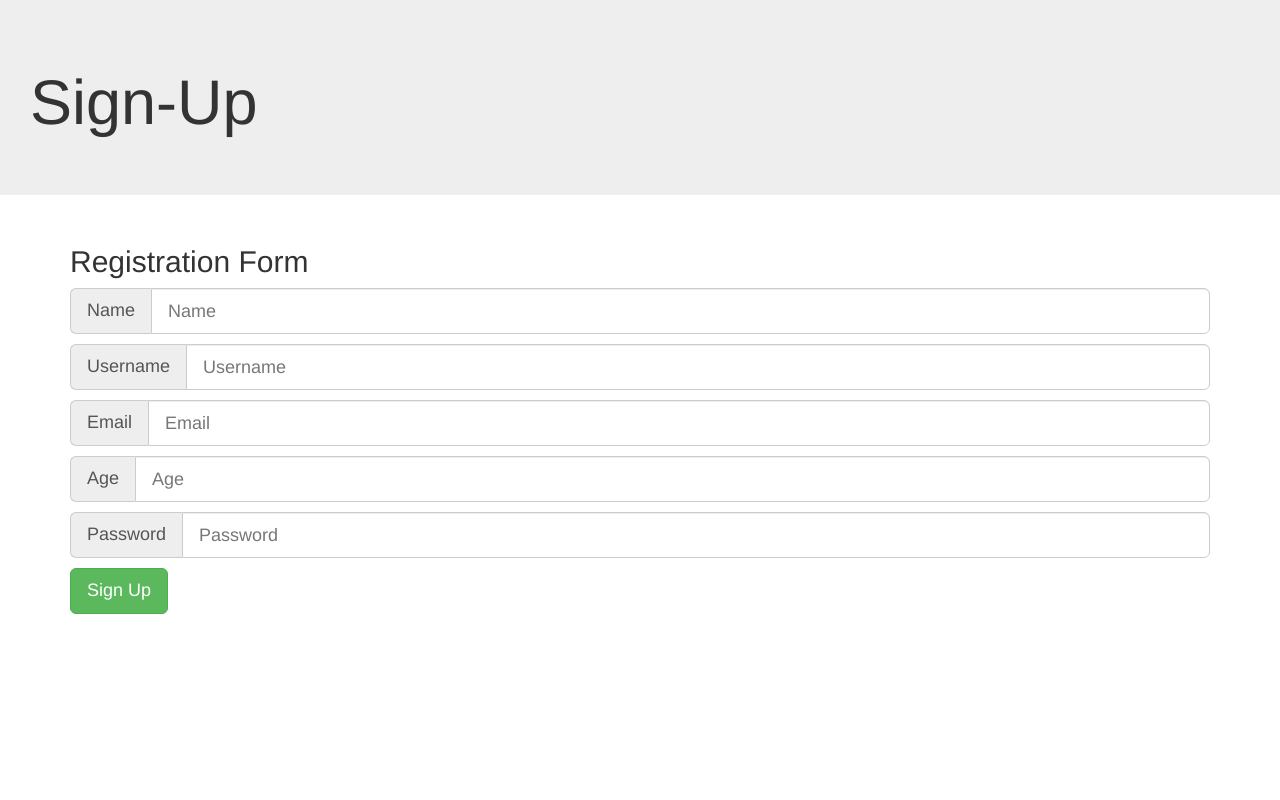
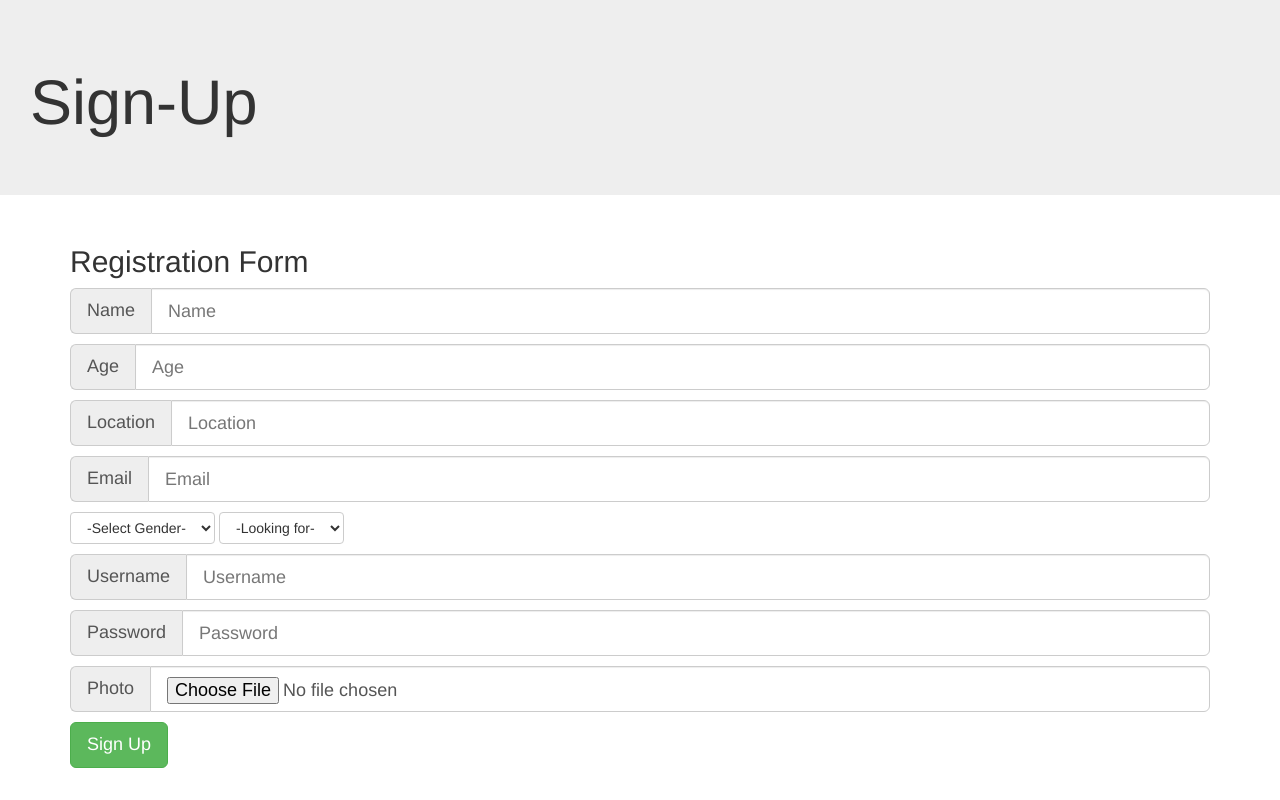
Before and after one commit to HENM1415/henm1415g4, a PHP site: page /register.php in a window 1280 px wide. Run offline with PHP 8.4, Linux system fonts and the light colour scheme; tables that the repository leaves empty or names only in its code hold one stand-in row (values such as "Sample post"); some libraries are stand-ins or nearby versions.

Commit message:
Integration of GeoLocation feature with sign up

```diff
--- a/register.php
+++ b/register.php
@@ -4,12 +4,37 @@
 	<meta name="viewport" content="width=device-width, initial-scale=1.0">
     <link href="css/bootstrap.min.css" rel="stylesheet" media="screen">
 </head>
+<script src="https://apis.google.com/js/client.js?onload=handleClientLoad"></script>
+<script src="https://ajax.googleapis.com/ajax/libs/jquery/2.1.1/jquery.min.js"></script>
+<script type="text/javascript">
+function getCoordinates(){
+	var urlPart1 = "http://maps.googleapis.com/maps/api/geocode/json?address=";
+	var urlPart2 = "=true_or_false";
+	var pos = document.getElementById("location").value;
+	// var url = "http://maps.googleapis.com/maps/api/geocode/json?address=Aachen=true_or_false";
+	var url = urlPart1 + pos + urlPart2;
+	// alert(url);
+	// var data;
+	console.log(url);
+
+	$.getJSON(url, function(data) {
+	    //data is the JSON string
+	    var lat = data.results[0].geometry.location.lat;
+	    var lng = data.results[0].geometry.location.lng;
+
+	    document.getElementById("lat").value = lat;
+	    document.getElementById("lng").value = lng;
+	    console.log(data.results[0].geometry.location);
+	});
+}
+
+</script>
 <body>
 	<div class="jumbotron">
 		<h1>Sign-Up</h1>
 	</div>
 	<div id="container">
-		<form method="POST" action="signup.php">
+		<form method="POST" action="signup.php" enctype="multipart/form-data"  onSubmit = "getCoordinates()">
 			<div class="form-group">
 				<div class="container">
 				<h2>Registration Form</h2>
@@ -18,23 +43,63 @@
 				  <input id="na" name="na" type="text" class="form-control" placeholder="Name">
 				</div></p>
 				<p><div class="input-group input-group-lg">
-				  <span class="input-group-addon">Username</span>
-				  <input id="username" name="username" type="text" class="form-control" placeholder="Username">
+				  <span class="input-group-addon">Age</span>
+				  <input id="age" name="age" type="text" class="form-control" placeholder="Age">
+				</div></p>
+				<p><div class="input-group input-group-lg">
+				  <span class="input-group-addon">Location</span>
+				  <input id="location" name="location" type="text" class="form-control" placeholder="Location">
 				</div></p>
 				<p><div class="input-group input-group-lg">
 				  <span class="input-group-addon">Email</span>
 				  <input id="email" name="email" type="text" class="form-control" placeholder="Email">
 				</div></p>
+				<p>
+				<div class="dropdown">
+					<select class="btn btn-default dropdown-toggle" name="gender">
+					  <option value="0">-Select Gender-</option>
+					  <?php
+							require_once 'conn.php';
+							$query = mysqli_query($conn,"SELECT * FROM genders ");
+							while($data=mysqli_fetch_array($query,MYSQLI_NUM))
+							{
+								echo "<option value=".$data[0].">";
+								echo $data[1]."</option>";
+							}
+						?>
+					</select>
+
+					<select class="btn btn-default dropdown-toggle" name="looking">
+					  <option value="0">-Looking for-</option>
+					  <?php
+					  $query = mysqli_query($conn,"SELECT * FROM genders ");
+							while($data=mysqli_fetch_array($query,MYSQLI_NUM))
+							{
+								echo "<option value=".$data[0].">";
+								echo $data[1]."</option>";
+							}
+						mysqli_close($conn);
+					   ?>
+					</select>
+				</div>
+
+				</p>
 				<p><div class="input-group input-group-lg">
-				  <span class="input-group-addon">Age</span>
-				  <input id="age" name="age" type="text" class="form-control" placeholder="Age">
+				  <span class="input-group-addon">Username</span>
+				  <input id="username" name="username" type="text" class="form-control" placeholder="Username">
 				</div></p>
 				<p><div class="input-group input-group-lg">
 				  <span class="input-group-addon">Password</span>
 				  <input id="password" name="password" type="password" class="form-control" placeholder="Password">
 				</div></p>
+				<p><div class="input-group input-group-lg">
+				  <span class="input-group-addon">Photo</span>
+				  <input id="photo" name="photo" type="file" class="form-control" placeholder="Path">
+				</div></p>
 				<p><input class="btn btn-lg btn-success" id="submit" type="submit" name="submit" value="Sign Up"></p>
 				</div>
+				<input type ="hidden" name="lat" id ="lat">
+				<input type ="hidden" name="lon" id ="lng">
 			</div>
 		</form>
 	</div>
```
Also changed, not shown: profile.php (+8 -1 lines), signup.php (+13 -2 lines).
